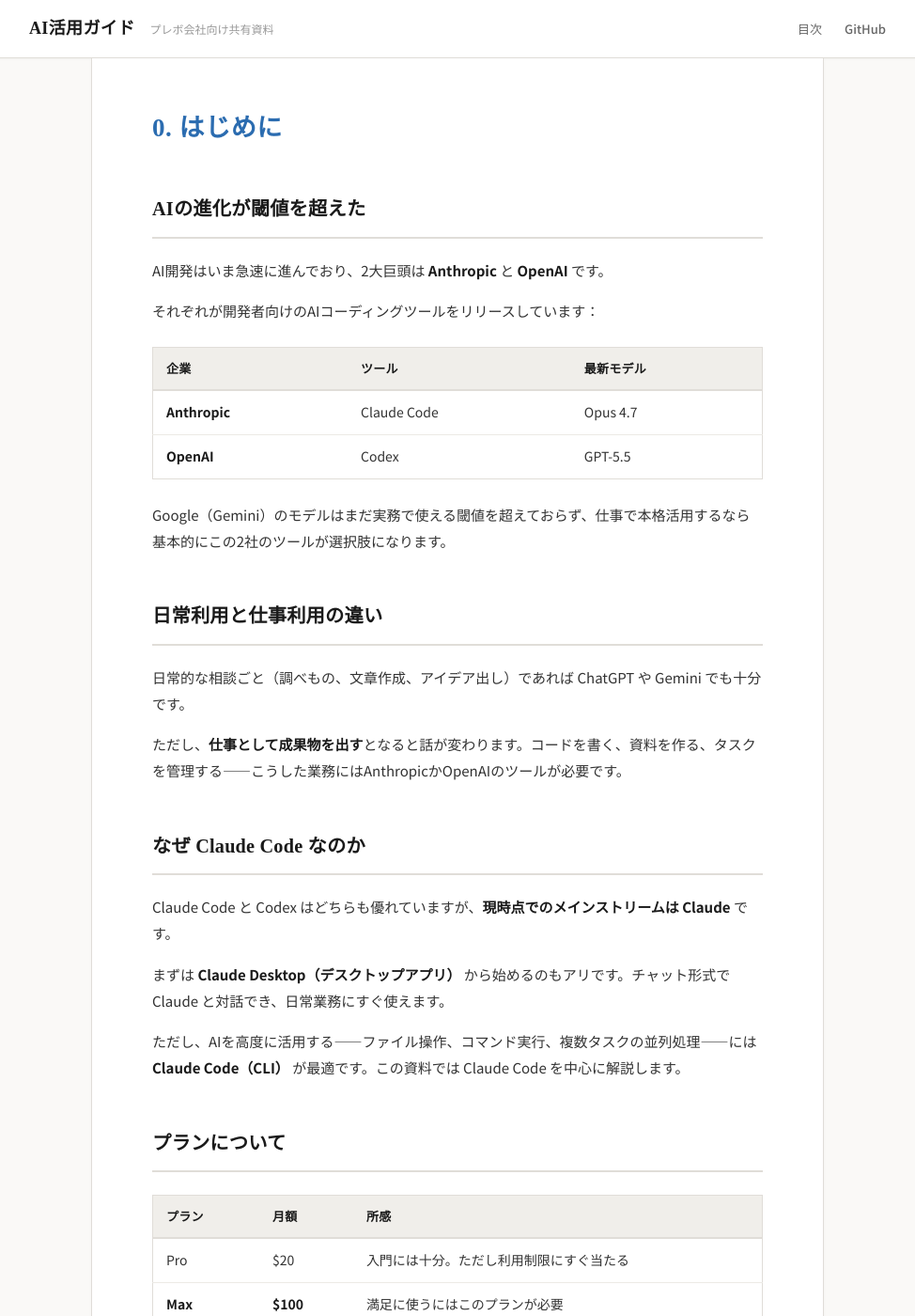
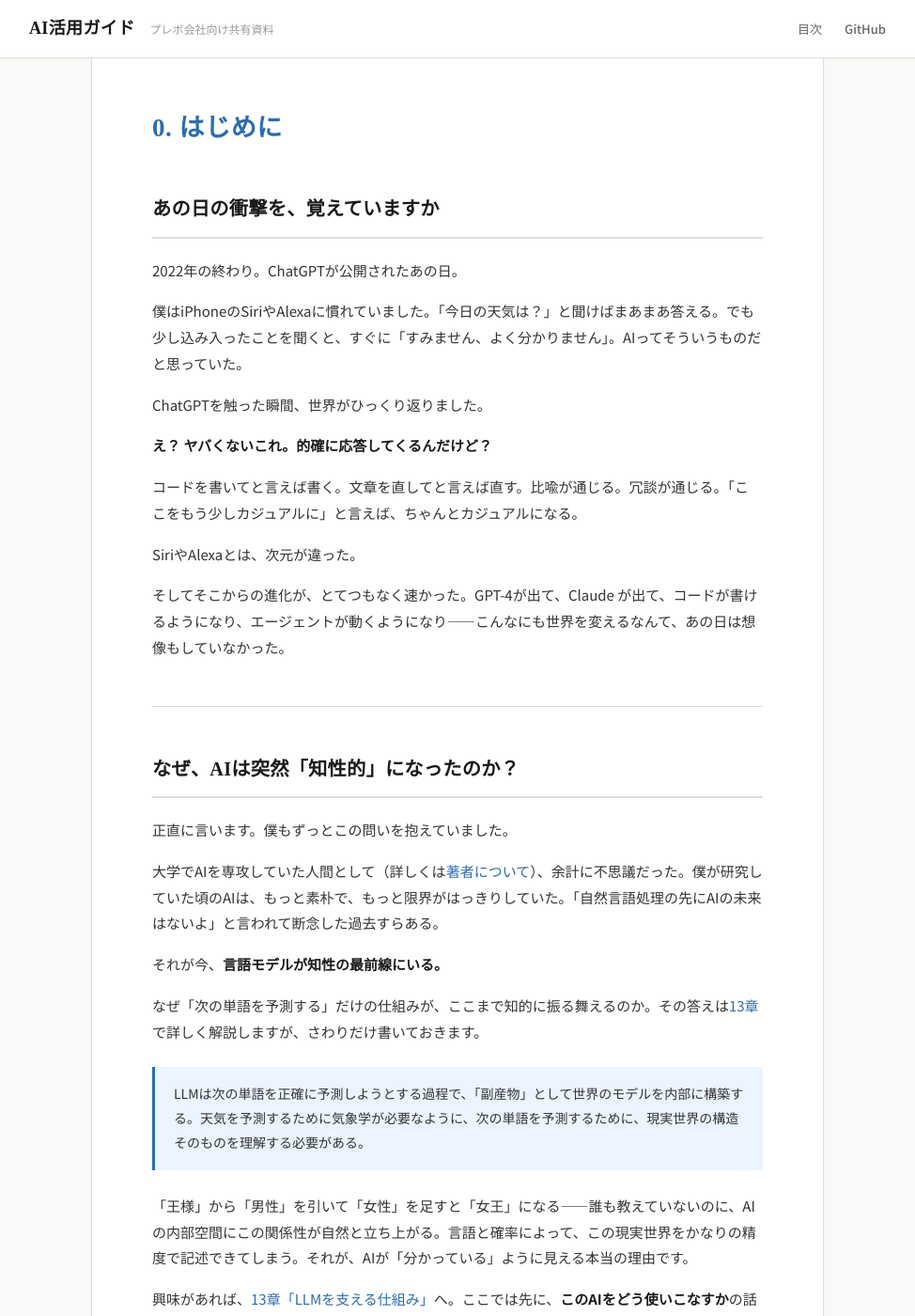
Before and after one commit to kuruusuniku/sharing, a Jekyll site: the page built from 00-introduction.md, in a window 1280 px wide and 1400 px high. Shown: the whole window at 94% size, without its empty margins (153-1127 px from the left). Built offline with Jekyll 4.4.1, drawn with Linux system fonts in a browser that asks for light colours.

Commit message:
0章リファクタリング: ChatGPT初体験の衝撃、13章への導線、著者紹介リンク追加

```diff
--- a/00-introduction.md
+++ b/00-introduction.md
@@ -5,11 +5,45 @@ title: はじめに
 
 # 0. はじめに
 
+## あの日の衝撃を、覚えていますか
+
+2022年の終わり。ChatGPTが公開されたあの日。
+
+僕はiPhoneのSiriやAlexaに慣れていました。「今日の天気は？」と聞けばまあまあ答える。でも少し込み入ったことを聞くと、すぐに「すみません、よく分かりません」。AIってそういうものだと思っていた。
+
+ChatGPTを触った瞬間、世界がひっくり返りました。
+
+**え？ ヤバくないこれ。的確に応答してくるんだけど？**
+
+コードを書いてと言えば書く。文章を直してと言えば直す。比喩が通じる。冗談が通じる。「ここをもう少しカジュアルに」と言えば、ちゃんとカジュアルになる。
+
+SiriやAlexaとは、次元が違った。
+
+そしてそこからの進化が、とてつもなく速かった。GPT-4が出て、Claude が出て、コードが書けるようになり、エージェントが動くようになり——こんなにも世界を変えるなんて、あの日は想像もしていなかった。
+
+---
+
+## なぜ、AIは突然「知性的」になったのか？
+
+正直に言います。僕もずっとこの問いを抱えていました。
+
+大学でAIを専攻していた人間として（詳しくは[著者について](about)）、余計に不思議だった。僕が研究していた頃のAIは、もっと素朴で、もっと限界がはっきりしていた。「自然言語処理の先にAIの未来はないよ」と言われて断念した過去すらある。
+
+それが今、**言語モデルが知性の最前線にいる。**
+
+なぜ「次の単語を予測する」だけの仕組みが、ここまで知的に振る舞えるのか。その答えは[13章](13-llm-internals)で詳しく解説しますが、さわりだけ書いておきます。
+
+> LLMは次の単語を正確に予測しようとする過程で、「副産物」として世界のモデルを内部に構築する。天気を予測するために気象学が必要なように、次の単語を予測するために、現実世界の構造そのものを理解する必要がある。
+
+「王様」から「男性」を引いて「女性」を足すと「女王」になる——誰も教えていないのに、AIの内部空間にこの関係性が自然と立ち上がる。言語と確率によって、この現実世界をかなりの精度で記述できてしまう。それが、AIが「分かっている」ように見える本当の理由です。
+
+興味があれば、[13章「LLMを支える仕組み」](13-llm-internals)へ。ここでは先に、**このAIをどう使いこなすか**の話を進めます。
+
+---
+
 ## AIの進化が閾値を超えた
 
 AI開発はいま急速に進んでおり、2大巨頭は **Anthropic** と **OpenAI** です。
-
-それぞれが開発者向けのAIコーディングツールをリリースしています：
 
 | 企業 | ツール | 最新モデル |
 |------|--------|-----------|
```
